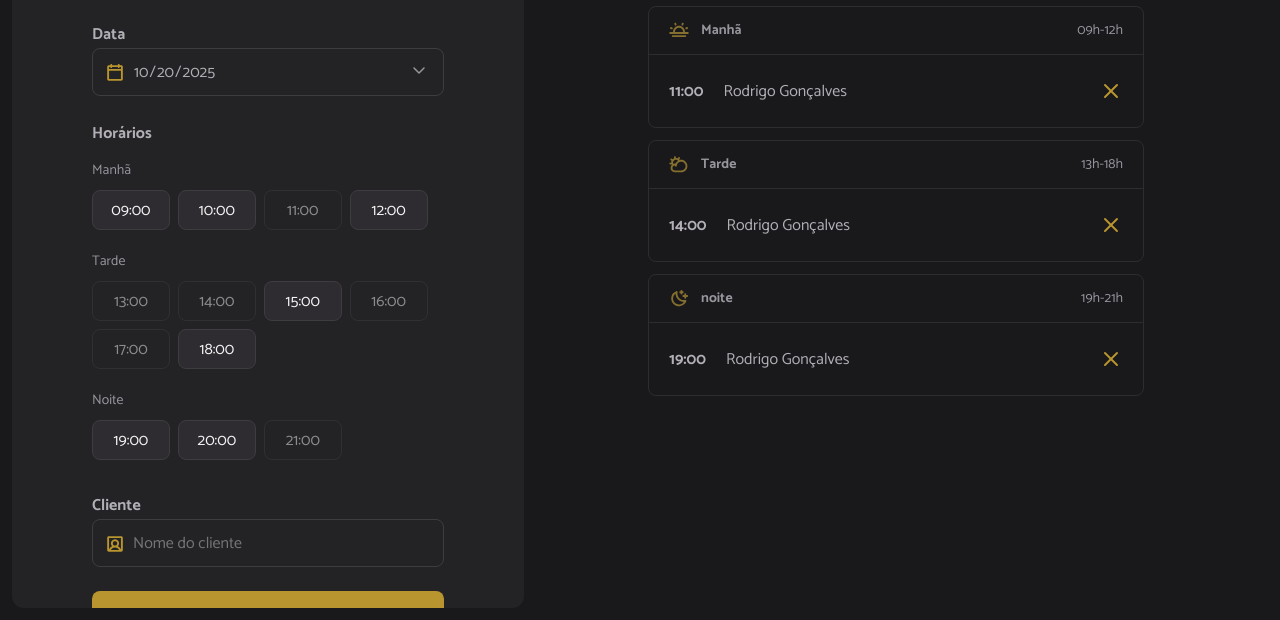
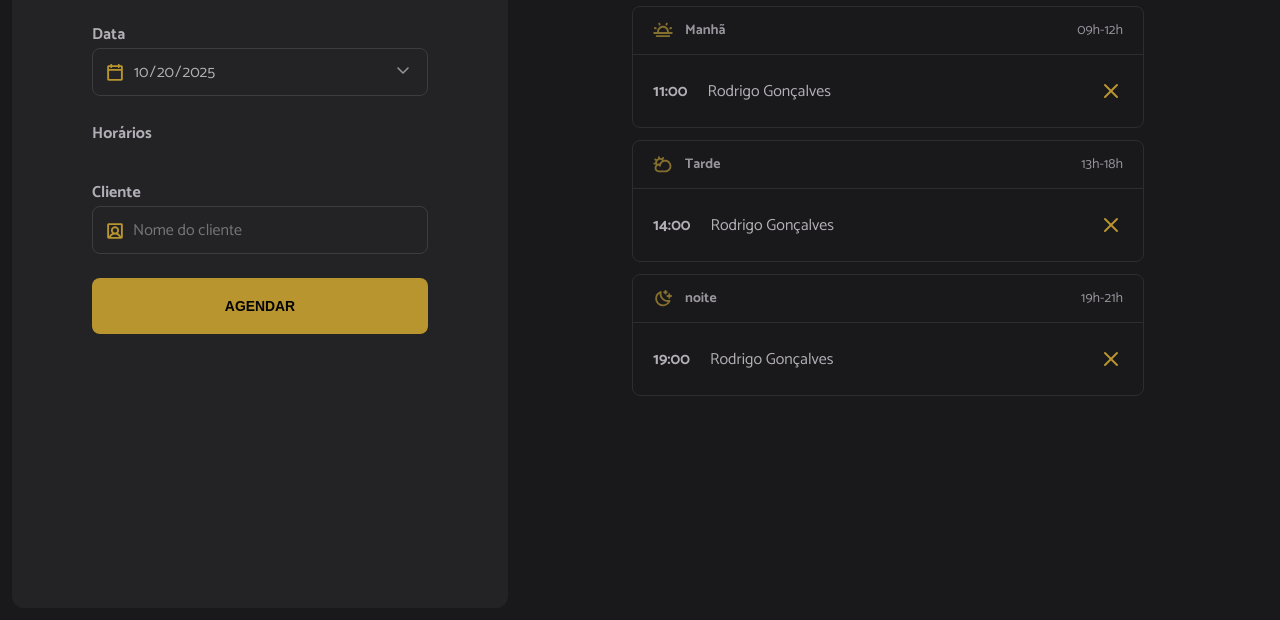
Before and after one commit to ricardo-werner/Rocketseat_FullStack_Desafio_Pratico_Hair-Day, a website built with webpack: page index.html in a window 1280 px wide. Shown: the part 180-800 px from the top of the page. Built offline with nearby package versions, Linux system fonts and the light colour scheme.

Commit message:
refactor(html_hours): retirado os horários dos periodos e deixado apenas exemplos comentados para consulta futura

```diff
--- a/index.html
+++ b/index.html
@@ -36,68 +36,23 @@
 
         <span class="label">Horários</span>
         <ul id="hours" class="hours" aria-label="Horários disponíveis de manhã">
-          <!-- Exemplo: Manhã -->
+          <!-- Exemplo: Manhã
           <li data-period="morning" class="hour-period">Manhã</li>
           <li data-period="morning" value="09:00" class="hour hour-available">
             09:00
-          </li>
-          <li data-period="morning" value="10:00" class="hour hour-available">
-            10:00
-          </li>
-          <li data-period="morning" value="11:00" class="hour hour-unavailable">
-            11:00
-          </li>
-          <li data-period="morning" value="12:00" class="hour hour-available">
-            12:00
-          </li>
-          <!-- Exemplo: Tarde  -->
-          <li data-period="morning" class="hour-period">Tarde</li>
-          <li
-            data-period="afternoon"
-            value="13:00"
-            class="hour hour-unavailable"
-          >
+          </li>-->
+
+          <!-- Exemplo: Tarde
+          <li data-period="afternoon" class="hour-period">Tarde</li>
+          <li data-period="afternoon" value="13:00" class="hour hour-unavailable">
             13:00
-          </li>
-          <li
-            data-period="afternoon"
-            value="14:00"
-            class="hour hour-unavailable"
-          >
-            14:00
-          </li>
-          <li data-period="afternoon" value="15:00" class="hour hour-available">
-            15:00
-          </li>
-          <li
-            data-period="afternoon"
-            value="16:00"
-            class="hour hour-unavailable"
-          >
-            16:00
-          </li>
-          <li
-            data-period="afternoon"
-            value="17:00"
-            class="hour hour-unavailable"
-          >
-            17:00
-          </li>
-          <li data-period="afternoon" value="18:00" class="hour hour-available">
-            18:00
-          </li>
-          <!-- Exemplo: Noite -->
-          <li data-period="morning" class="hour-period">Noite</li>
+          </li>-->
 
+          <!-- Exemplo: Noite
+          <li data-period="night" class="hour-period">Noite</li>
           <li data-period="night" value="19:00" class="hour hour-available">
             19:00
-          </li>
-          <li data-period="night" value="20:00" class="hour hour-available">
-            20:00
-          </li>
-          <li data-period="night" value="21:00" class="hour hour-unavailable">
-            21:00
-          </li>
+          </li>-->
         </ul>
 
         <label for="client" class="label">Cliente</label>
```
